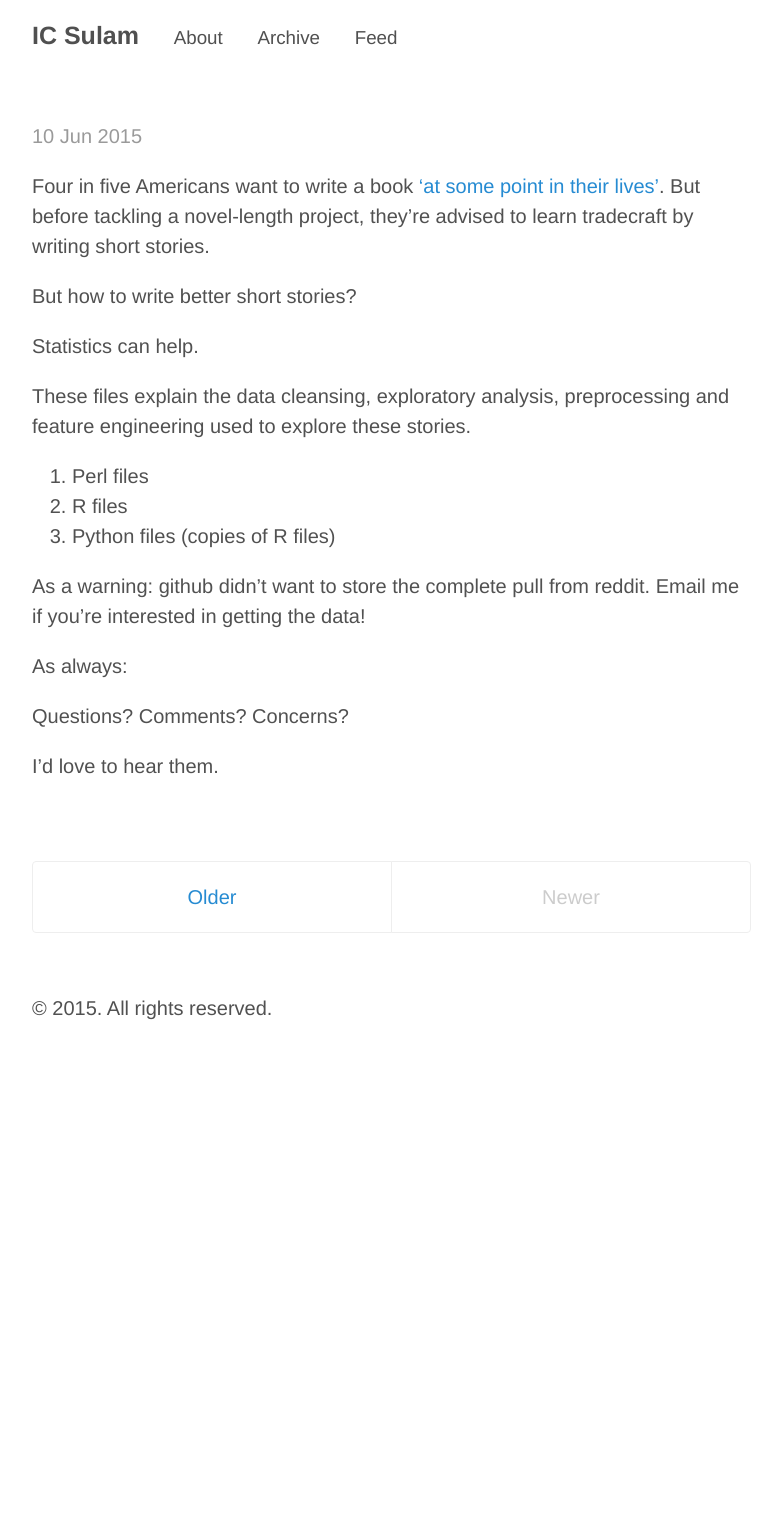
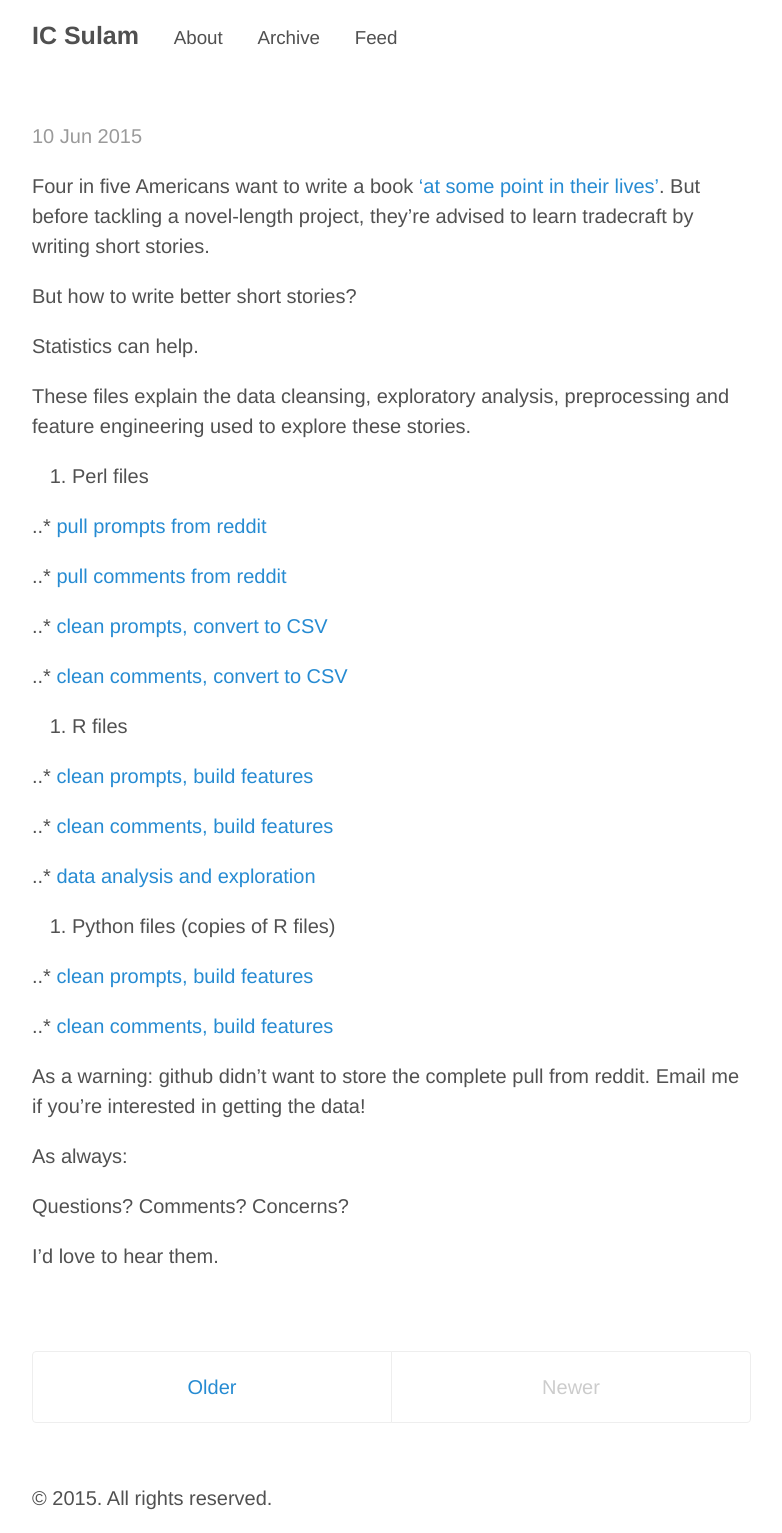
Before and after one commit to icsulam/icsulam.github.io, a Jekyll site: the page built from index.html, in a window 1280 px wide. Shown: the whole page, without its empty margins (248-1030 px from the left). Built offline with Jekyll 4.4.1, drawn with Linux system fonts in a browser that asks for light colours; Markdown is read by kramdown in place of the engine named in the settings; the list of posts is cut into pages by our own code; before the commit the page ends 1043 px from its top, so only the background shows below that.

Commit message:
itemized lists2

```diff
--- a/_posts/2015-06-10-writing-by-the-numbers.md
+++ b/_posts/2015-06-10-writing-by-the-numbers.md
@@ -12,8 +12,29 @@
 These files explain the data cleansing, exploratory analysis, preprocessing and feature engineering used to explore these stories.
 
 1.  Perl files
+
+  ..* [pull prompts from reddit](https://github.com/icsulam/icsulam.github.io/blob/master/pdf/00-redditScrape.pl)
+
+  ..* [pull comments from reddit](https://github.com/icsulam/icsulam.github.io/blob/master/pdf/01-commentScrape.pl)
+
+  ..* [clean prompts, convert to CSV](https://github.com/icsulam/icsulam.github.io/blob/master/pdf/02-promptJsonToCsv.pl)
+
+  ..* [clean comments, convert to CSV](https://github.com/icsulam/icsulam.github.io/blob/master/pdf/03-commentParse.pl)
+
 2.  R files
+
+  ..* [clean prompts, build features](https://github.com/icsulam/icsulam.github.io/blob/master/pdf/analysis-0-promptLevel.R)
+
+  ..* [clean comments, build features](https://github.com/icsulam/icsulam.github.io/blob/master/pdf/analysis-1-commentLevel.R)
+
+..* [data analysis and exploration](https://github.com/icsulam/icsulam.github.io/blob/master/pdf/analysis-4-dataRunning.R)
+
 3.  Python files (copies of R files)
+
+  ..* [clean prompts, build features](https://github.com/icsulam/icsulam.github.io/blob/master/pdf/writing_0_prompt_level.ipynb)
+
+  ..* [clean comments, build features](https://github.com/icsulam/icsulam.github.io/blob/master/pdf/writing_1_comment_level.ipynb)
+
 
 As a warning: github didn't want to store the complete pull from reddit. Email me if you're interested in getting the data!
 
```
